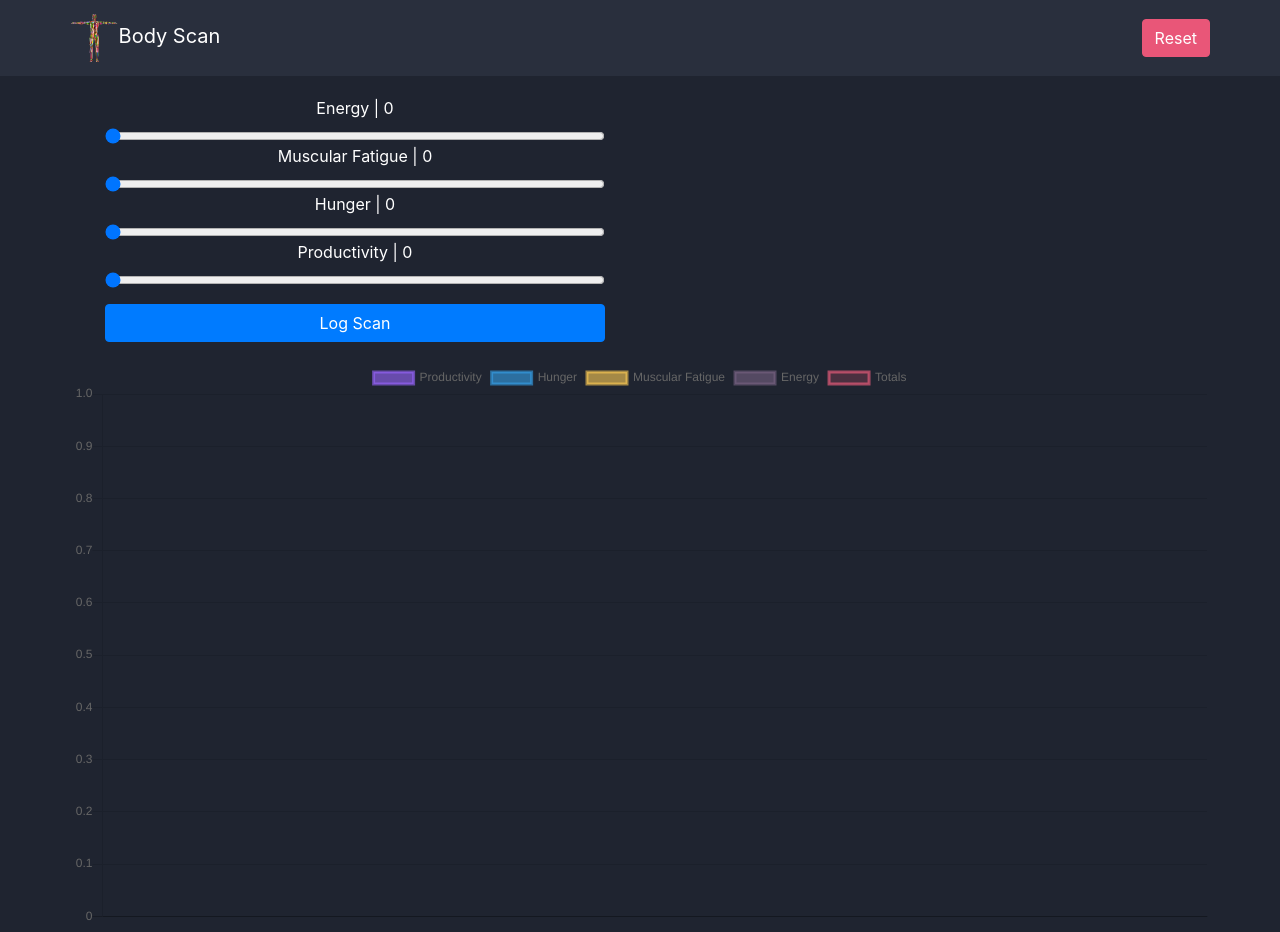
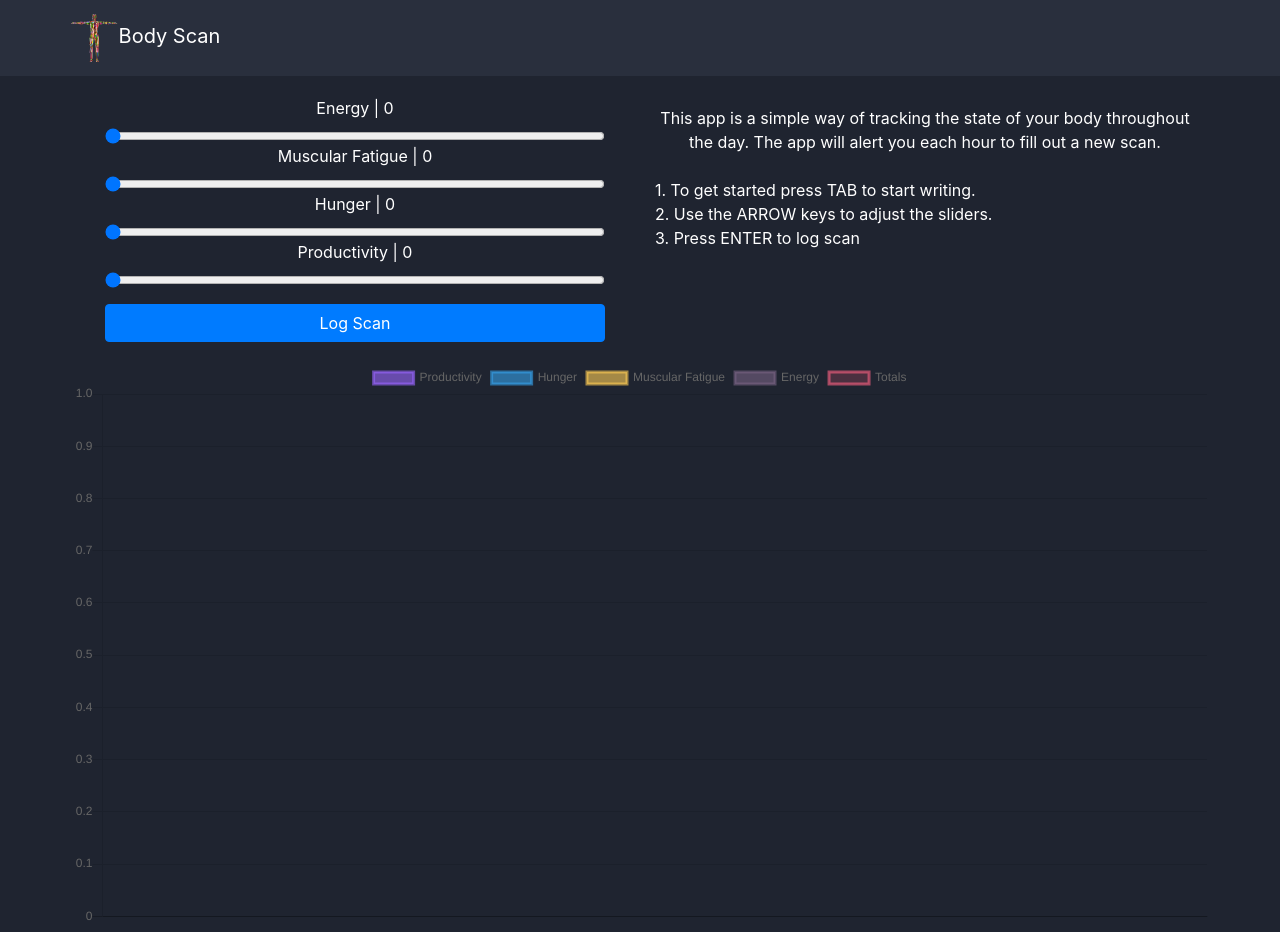
Before and after one commit to mhrgoldberg/health-tracker, a React (Create React App) app: page / in a window 1280 px wide. Built offline with nearby package versions, Linux system fonts and the light colour scheme.

Commit message:
Add Instructions

```diff
--- a/src/components/grid/graph.jsx
+++ b/src/components/grid/graph.jsx
@@ -1,11 +1,10 @@
-import React, { useRef, useEffect, useState, useContext } from "react";
-import Chart from "chart.js";
+import React, { useContext } from "react";
 import { AppContext } from "../../app_context";
 import { parseData } from "./graph_utility";
 import { Line } from "react-chartjs-2";
 
 export default function Graph() {
-  const { state, dispatch } = useContext(AppContext);
+  const { state } = useContext(AppContext);
 	const data = parseData(state.healthData);
 
   const chartData = {
@@ -65,7 +64,6 @@ export default function Graph() {
           order: 1,
           pointRadius: 5,
 					pointStyle: "triangle",
-					fill: false,
         },
       ],
       borderWidth: 1,
--- a/src/components/grid/instructions.jsx
+++ b/src/components/grid/instructions.jsx
@@ -6,13 +6,19 @@ import Col from "react-bootstrap/Col";
 
 export default function Instructions() {
   return (
-    <Container>
+    <Container className="instructions">
       <Row>
-        <Col className="form-container">
-
-        </Col>
-        <Col className="graph-container">
-        </Col>
+          This app is a simple way of tracking the state of your body throughout the day. The app will alert you each hour to fill out a new scan.
+      </Row>
+      <br/>
+      <Row>
+        1. To get started press TAB to start writing.
+      </Row>
+      <Row>
+        2. Use the ARROW keys to adjust the sliders.
+      </Row>
+      <Row>
+        3. Press ENTER to log scan
       </Row>
     </Container>
   );
--- a/src/components/navbar.jsx
+++ b/src/components/navbar.jsx
@@ -1,26 +1,28 @@
-import React, { useContext } from "react";
+import React from "react";
 import Navbar from "react-bootstrap/Navbar";
-import Button from "react-bootstrap/button";
+// import Button from "react-bootstrap/button";
 import Container from "react-bootstrap/Container";
-import { AppContext } from "../app_context";
-import {ReactComponent as SkeletonLogo} from '../human.svg';
+// import { AppContext } from "../app_context";
+import { ReactComponent as SkeletonLogo } from "../human.svg";
 
 export default function NavBar() {
-  const { dispatch } = useContext(AppContext);
+  // const { dispatch } = useContext(AppContext);
 
   return (
     <Navbar bg="secondary" variant="dark">
       <Container>
-        <Navbar.Brand><SkeletonLogo className="logo"/>Body Scan</Navbar.Brand>
-        <Button
+        <Navbar.Brand>
+          <SkeletonLogo className="logo" />
+          Body Scan
+        </Navbar.Brand>
+        {/* <Button
           variant="danger"
           onClick={() => {
             dispatch({ type: "reset" });
           }}
         >
           Reset
-
-    </Button>
+        </Button> */}
       </Container>
     </Navbar>
   );
--- a/src/scss/App.scss
+++ b/src/scss/App.scss
@@ -2,6 +2,13 @@
   text-align: center;
   width: 100vw;
   height: 100vh;
+}
+
+.instructions {
+    margin: 20px;
+    padding: 10px;
+    color: white;
+    border-radius: 3px;
 }
 
 .navbar-span {
```
Lines whose indentation alone changed are shown as unchanged.
